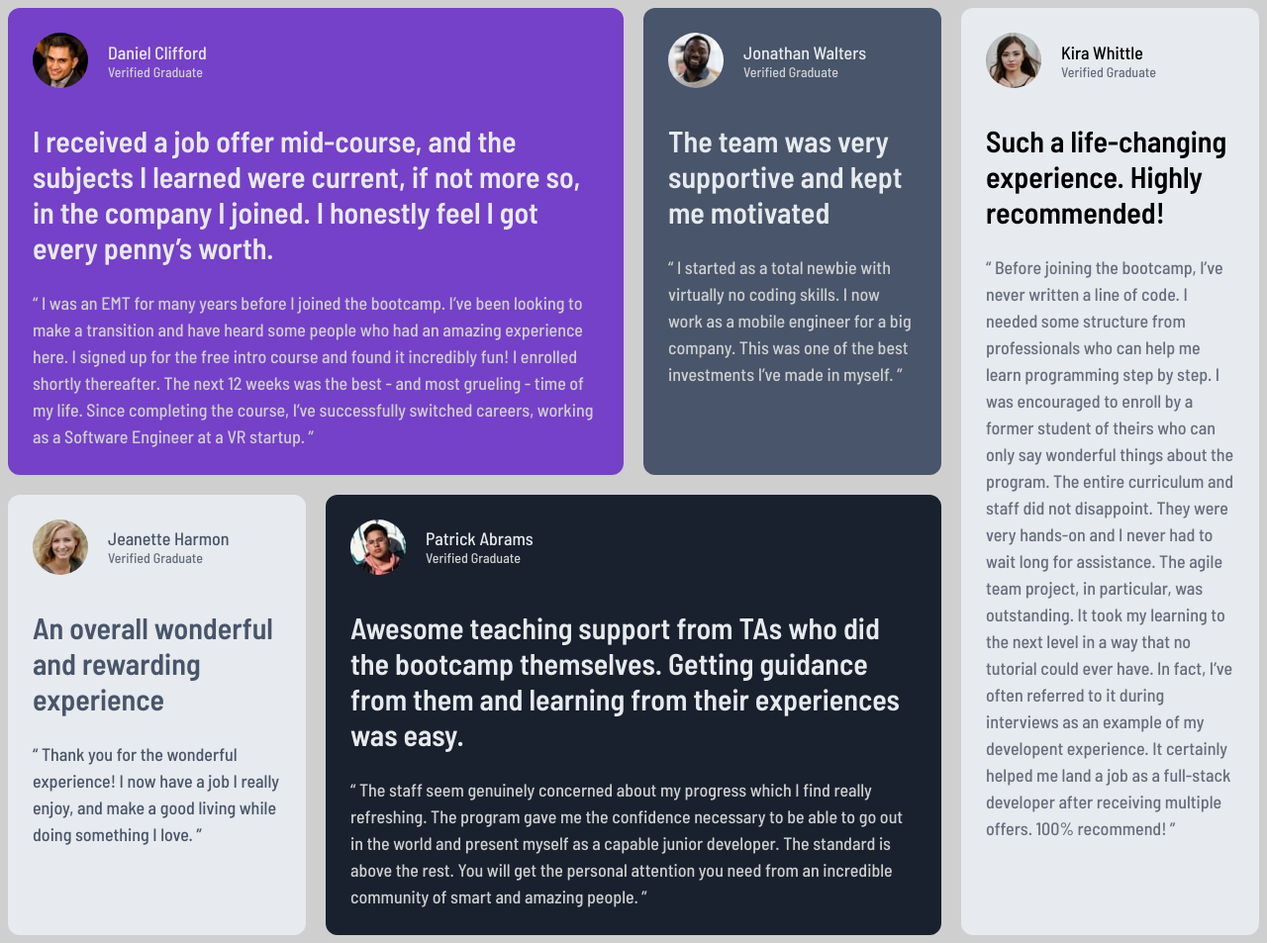
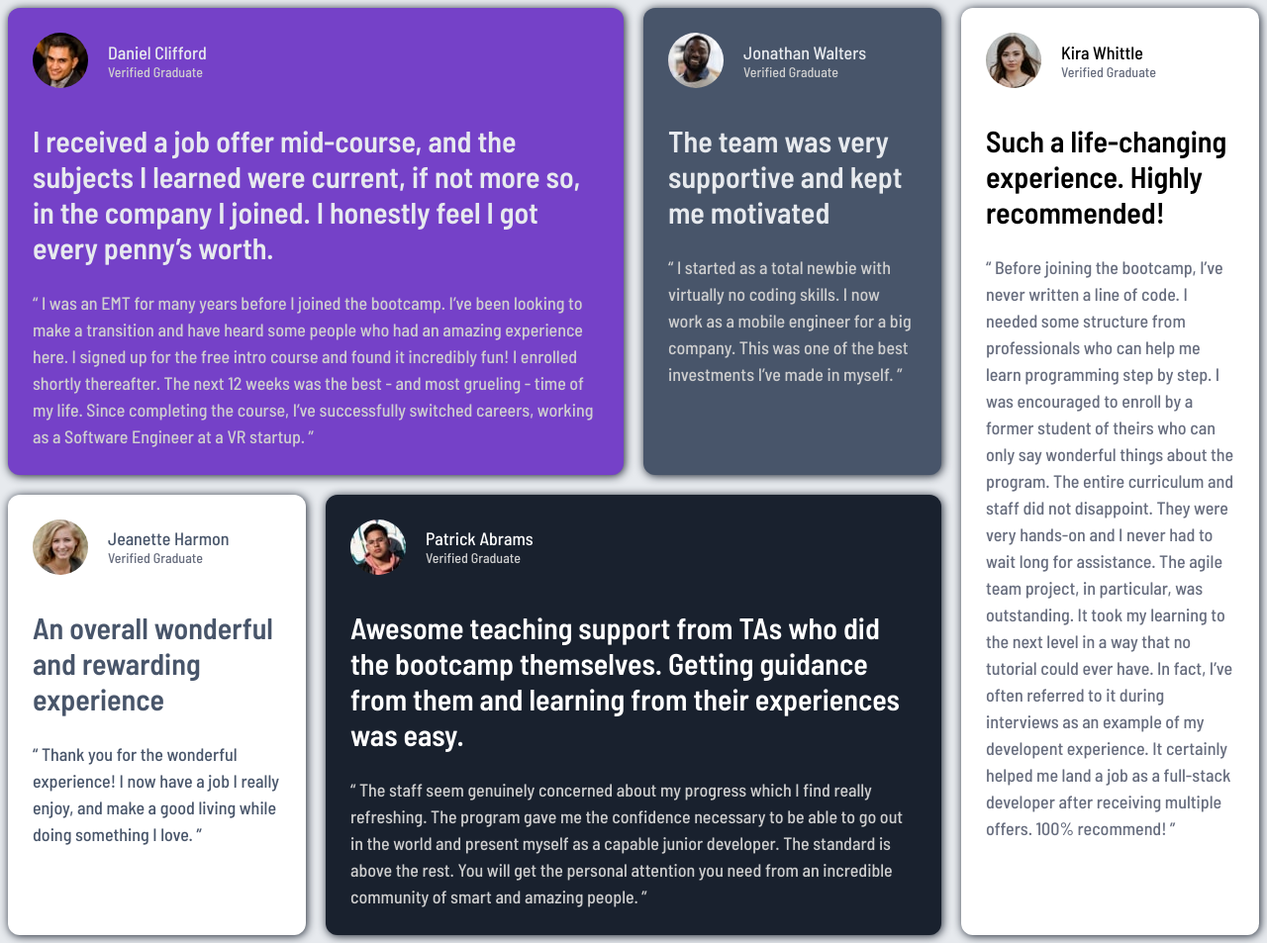
Before and after one commit to ArkhasiaHub/Testimonials-grid-section, a plain HTML site: page index.html in a window 1280 px wide. Shown: the whole page at 99% size. Drawn offline with Linux system fonts and the light colour scheme.

Commit message:
Update stylesheet.css
feat: updated stylesheet.css with minor changes.

```diff
--- a/css/stylesheet.css
+++ b/css/stylesheet.css
@@ -1,7 +1,7 @@
 @import url('https://fonts.googleapis.com/css2?family=Barlow+Semi+Condensed:wght@500;600&display=swap');
 
 body {
-    background-color: hsl(0, 0%, 81%);
+    background-color: hsl(214, 17%, 92%);
     display: flex;
     justify-content: center;
     align-items: center;
@@ -24,6 +24,7 @@ body {
     border-radius: 12px;
     font-family: 'Barlow Semi Condensed';
     font-weight: 500;
+    box-shadow: 1px 1px 10px hsl(219, 29%, 14%);
 }
 
 .testimonial-paragraph {
@@ -94,7 +95,7 @@ body {
 }
 
 .testimonial#testimonial-jeanette {
-    background-color: hsl(214, 17%, 92%);
+    background-color: hsl(0, 0%, 100%);
     color: hsl(217, 19%, 35%);
 }
 
@@ -108,7 +109,7 @@ body {
 
 .testimonial#testimonial-patrick {
     background-color: hsl(219, 29%, 14%);
-    color: hsl(214, 17%, 92%);
+    color: hsl(0, 0%, 100%)
 }
 
 .testimonial#testimonial-patrick .testimonial-paragraph {
@@ -120,7 +121,7 @@ body {
 }
 
 .testimonial#testimonial-kira {
-    background-color: hsl(214, 17%, 92%);
+    background-color: hsl(0, 0%, 100%);
 }
 
 .testimonial#testimonial-kira .testimonial-paragraph {
```
